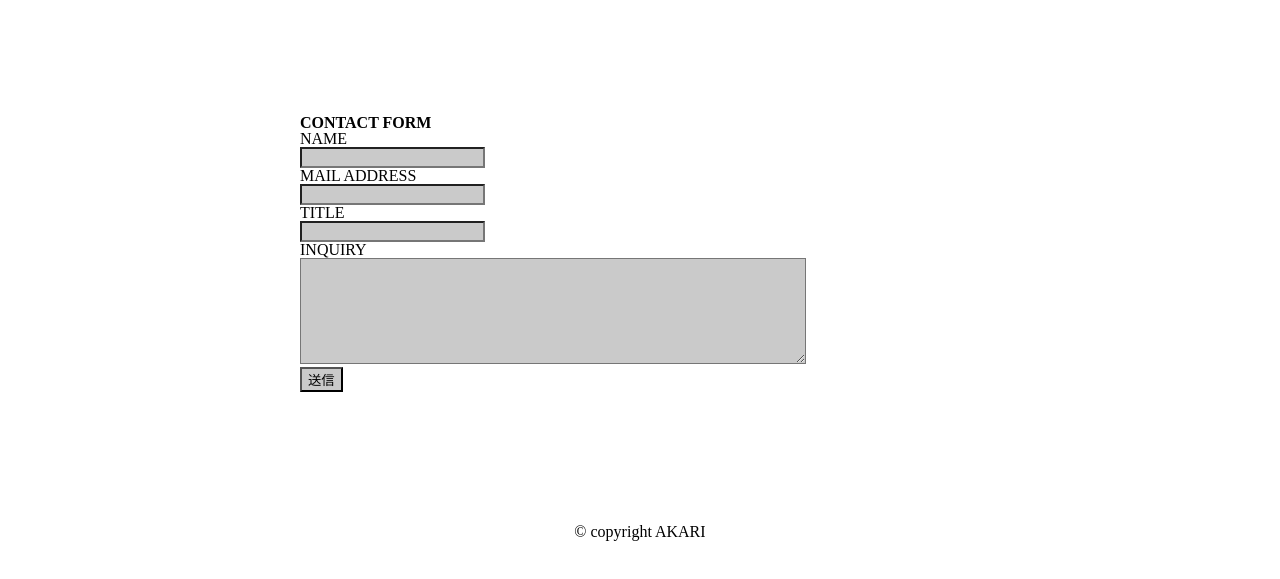
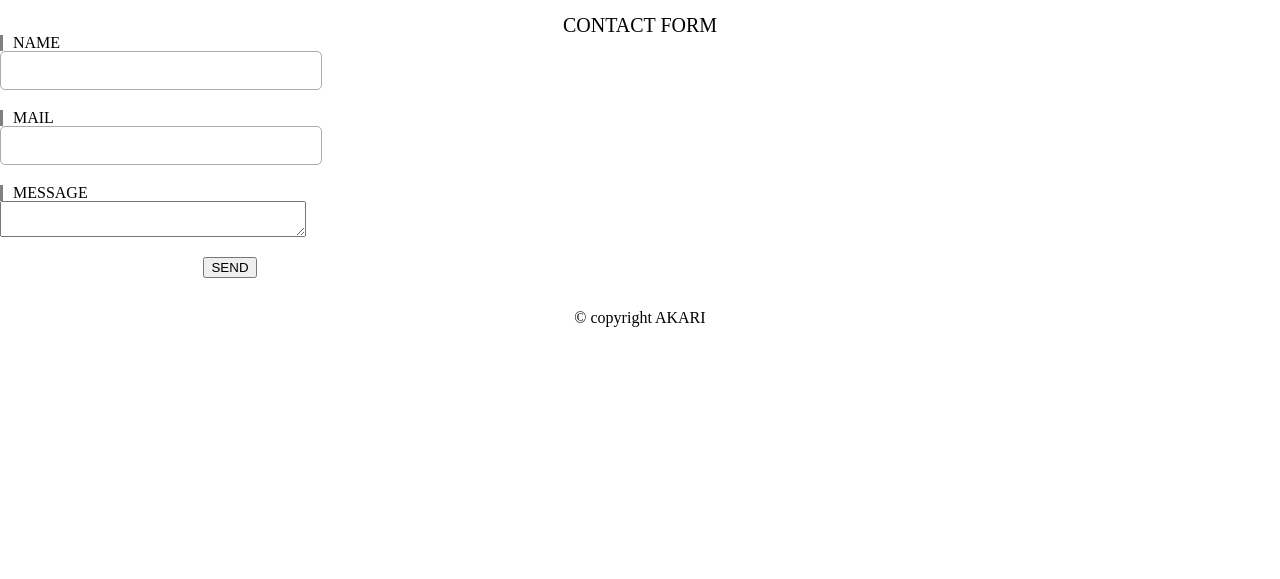
Before and after one commit to akari-ikegami/JQueryTask, a plain HTML site: page basic/index5.html in a window 1280 px wide. Shown: the part 85-664 px from the top of the page. Drawn offline with Linux system fonts and the light colour scheme.

Commit message:
create contact html css

```diff
--- a/basic/index5.html
+++ b/basic/index5.html
@@ -27,31 +27,29 @@
     </div>
   </header>
 
-  <div class="header-content">
-    <div class="content-box">
-        <h1>CONTACT FORM</h1>
+  <p class="lead-form">CONTACT FORM</p>
+
+  <form>
+    <div class="item">
+      <label class="label">NAME</label>
+      <input class="inputs" type="text" name="name">
     </div>
-    <div class="content-box">
-        <div>
-            <p>NAME</p>
-            <p><input type="text" name="name"/></p>
-        </div>
-        <div>
-            <p>MAIL ADDRESS</p>
-            <p><input type="email" name="mail"/></p>
-        </div>
-        <div>
-            <p>TITLE</p>
-            <p><input type="text" name="subject"/></p>
-        </div>
-        <div>
-            <p>INQUIRY</p>
-            <textarea name="content"></textarea>
-        </div>
-        <input type="submit" value="送信"/>
 
+    <div class="item">
+      <label class="label">MAIL</label>
+      <input class="inputs" type="email" name="email">
     </div>
-</div>
+
+    <div class="item">
+      <label class="label">MESSAGE</label>
+      <textarea class="inputs"></textarea>
+    </div>
+
+    <div class="btn-area">
+      <input type="submit" value="SEND">
+    </div>
+
+  </form>
 
 
 
--- a/basic/style5.css
+++ b/basic/style5.css
@@ -40,24 +40,71 @@ header .flexbox{
   text-decoration: none;
 }
 
-.header-content{
-  padding: 100px 300px;
+.lead-form{
+  text-align: center;
+  font-size: 20px;
 }
-.content-box input{
-  background-color: rgb(202, 202, 202);
+
+form{
+  width: 460px;
+  margin: 0 auto;
 }
-.content-box textarea{
-  background-color: rgb(202, 202, 202);
-  width: 500px;
-  height: 100px;
+
+.item{
+  overflow: hidden;
+  margin-bottom: 20px;
 }
-.content-box input:hover{
-  background-color: black;
-  opacity: 0.1;
+
+.label{
+  float: left;
+  margin-right: 20px;
+  width: 135px;
+  border-left: solid 3px gray;
+  padding-left: 10px;
 }
-textarea:hover{
-  background-color: black;
-  opacity: 0.2;
+
+.inputs{
+  float: left;
+  width: 300px;
+}
+
+input[type="text"],input[type="email"]{
+  border: solid 1px #aaa;
+  border-radius: 5px;
+  padding: 10px;
+  font-size: 15px;
+}
+
+.textarea{
+  border: solid 1px #aaa;
+  border-radius: 5px;
+  padding: 10px;
+  height: 160px;
+  font-size: 15px;
+}
+
+.btn-area{
+  text-align: center;
+}
+
+.input[type="submit"]{
+  background: gray;
+  border: none;
+  color: white;
+  font-size: 17px;
+  font-weight: bold;
+  padding: 10px 20px;
+  margin: 0 5px;
+}
+
+input[type="reset"]{
+  background: gray;
+  border: none;
+  color: white;
+  font-size: 17px;
+  font-weight: bold;
+  padding: 10px 20px;
+  margin: 0 5px;
 }
 
 
```
